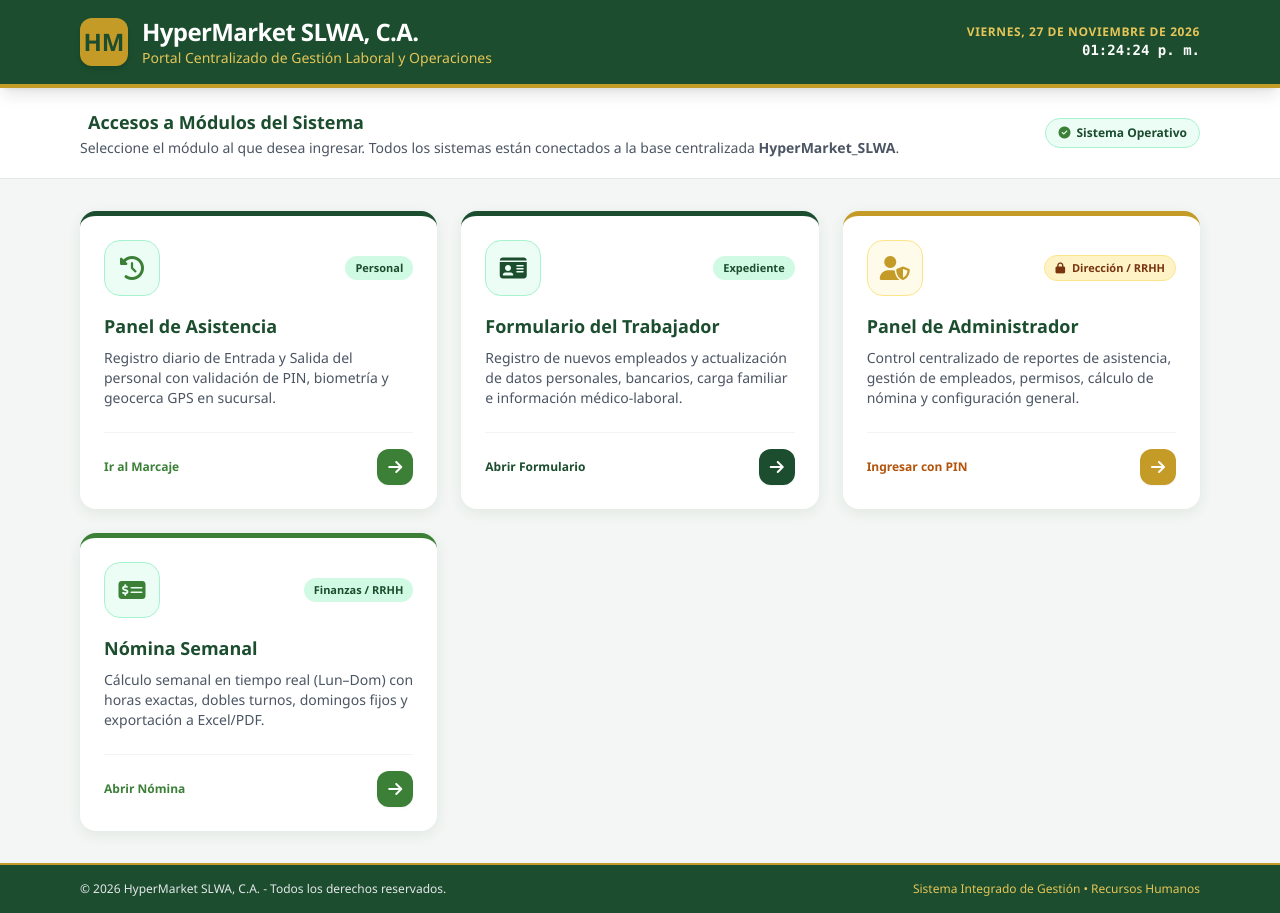
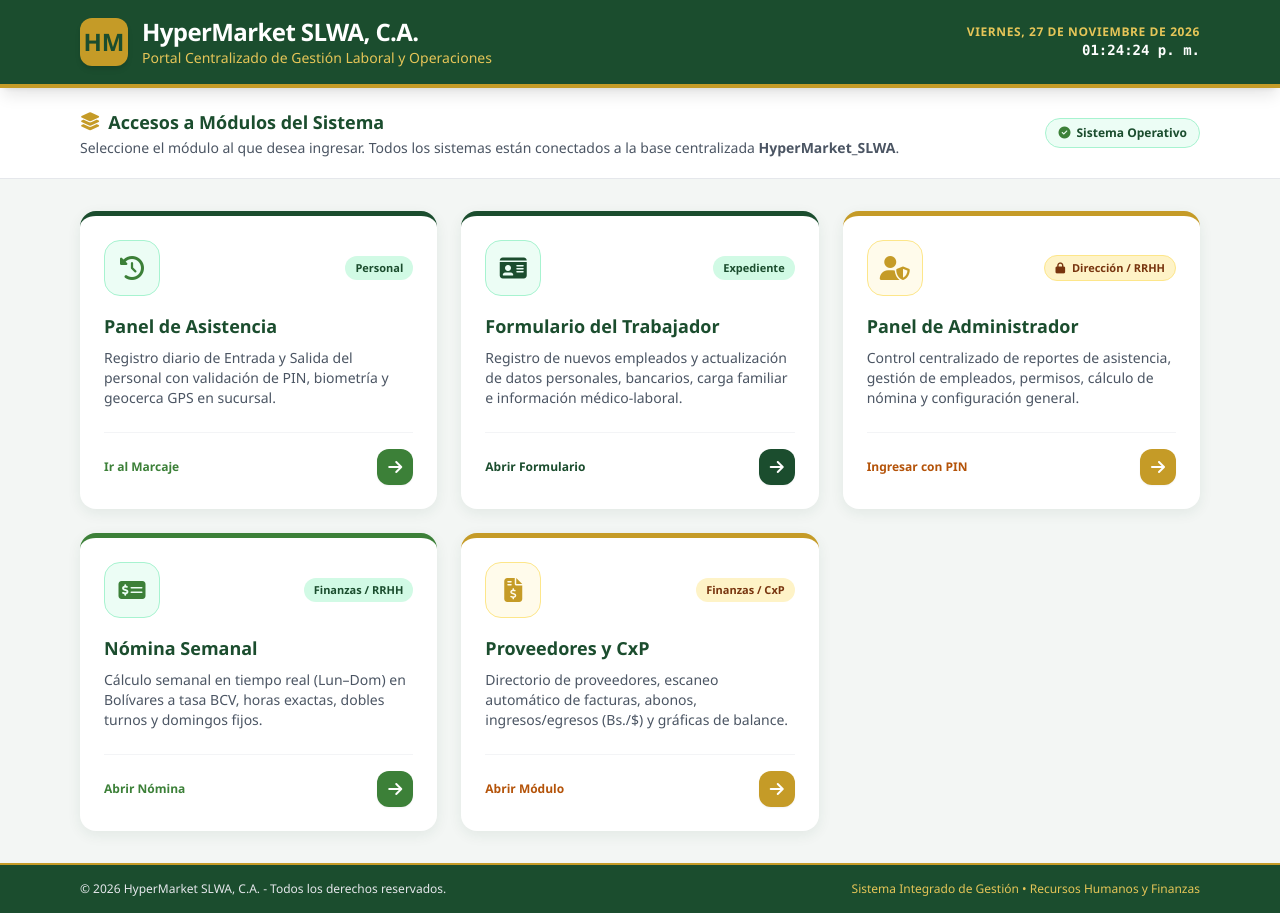
Before and after one commit to arnaldojcr/arnaldojcr, a plain HTML site: page principal.html in a window 1280 px wide. Drawn offline with nearby package versions, Linux system fonts and the light colour scheme.

Commit message:
Modify module access and add suppliers module
Updated module access section and added new module for suppliers and accounts payable.

```diff
--- a/principal.html
+++ b/principal.html
@@ -80,7 +80,7 @@
     <div class="max-w-6xl mx-auto px-4 py-5 flex flex-col sm:flex-row items-start sm:items-center justify-between gap-3">
       <div>
         <h2 class="text-base sm:text-lg font-extrabold text-hm-dark flex items-center gap-2">
-          <i class="fa-solid fa-grid-2 text-hm-gold"></i>
+          <i class="fa-solid fa-layer-group text-hm-gold"></i>
           Accesos a Módulos del Sistema
         </h2>
         <p class="text-xs sm:text-sm text-gray-600 mt-0.5">
@@ -188,11 +188,6 @@
         </div>
       </a>
 
-      <!-- =================================================================== -->
-      <!-- PARA FUTUROS MÓDULOS (Ej: Documentos), COPIA Y PEGA UNA TARJETA     -->
-      <!-- IGUAL A LAS ANTERIORES JUSTO AQUÍ DEBAJO                            -->
-      <!-- =================================================================== -->
-
       <!-- BOTÓN 4: NÓMINA SEMANAL -->
       <a href="https://arnaldojcr.github.io/arnaldojcr/nomina.html"
          class="module-card p-6 flex flex-col justify-between group no-underline"
@@ -210,7 +205,7 @@
             Nómina Semanal
           </h3>
           <p class="text-xs sm:text-sm text-gray-600 leading-relaxed">
-            Cálculo semanal en tiempo real (Lun–Dom) con horas exactas, dobles turnos, domingos fijos y exportación a Excel/PDF.
+            Cálculo semanal en tiempo real (Lun–Dom) en Bolívares a tasa BCV, horas exactas, dobles turnos y domingos fijos.
           </p>
         </div>
 
@@ -224,6 +219,37 @@
         </div>
       </a>
 
+      <!-- BOTÓN 5: PROVEEDORES Y CUENTAS POR PAGAR -->
+      <a href="https://arnaldojcr.github.io/arnaldojcr/proveedores.html"
+         class="module-card p-6 flex flex-col justify-between group no-underline"
+         style="border-top-color: var(--hm-gold);">
+        <div>
+          <div class="flex items-center justify-between mb-4">
+            <div class="w-14 h-14 rounded-2xl bg-amber-50 border border-amber-200 flex items-center justify-center text-hm-gold text-2xl group-hover:bg-hm-gold group-hover:text-white transition">
+              <i class="fa-solid fa-file-invoice-dollar"></i>
+            </div>
+            <span class="px-2.5 py-1 rounded-full text-[11px] font-bold bg-amber-100 text-amber-900">
+              Finanzas / CxP
+            </span>
+          </div>
+          <h3 class="text-lg font-extrabold text-hm-dark mb-2">
+            Proveedores y CxP
+          </h3>
+          <p class="text-xs sm:text-sm text-gray-600 leading-relaxed">
+            Directorio de proveedores, escaneo automático de facturas, abonos, ingresos/egresos (Bs./$) y gráficas de balance.
+          </p>
+        </div>
+
+        <div class="mt-6 pt-4 border-t border-gray-100 flex items-center justify-between">
+          <span class="text-xs font-bold text-amber-700 group-hover:text-hm-dark transition">
+            Abrir Módulo
+          </span>
+          <span class="w-9 h-9 rounded-xl bg-hm-gold group-hover:bg-hm-dark text-white flex items-center justify-center transition shadow-sm">
+            <i class="fa-solid fa-arrow-right"></i>
+          </span>
+        </div>
+      </a>
+
     </div>
   </main>
 
@@ -231,7 +257,7 @@
   <footer class="bg-hm-dark text-white text-xs py-4 border-t-2 border-hm-gold mt-auto">
     <div class="max-w-6xl mx-auto px-4 flex flex-col sm:flex-row justify-between items-center gap-2 text-gray-200">
       <p>&copy; <span id="yearNow"></span> HyperMarket SLWA, C.A. - Todos los derechos reservados.</p>
-      <p class="text-hm-light-gold font-medium">Sistema Integrado de Gestión &bull; Recursos Humanos</p>
+      <p class="text-hm-light-gold font-medium">Sistema Integrado de Gestión &bull; Recursos Humanos y Finanzas</p>
     </div>
   </footer>
 
```
